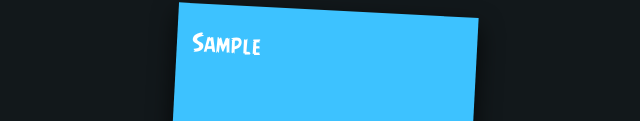
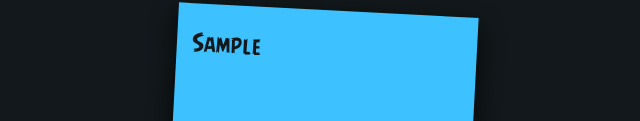
Before and after one commit to rocky2210/Javascript_mini_web_projects, a plain HTML site: page 006_Simple_Sticky_Notes/index.html in a window 1280 px wide. Both pictures are taken after typing "Sample" into the empty fields and a click on the button "Add Note". Shown: the part 179-300 px from the top of the page, without its empty margins (319-959 px from the left). Drawn offline with nearby package versions, Linux system fonts and the light colour scheme.

Commit message:
Simple Sticky Notes : fix color

```diff
--- a/006_Simple_Sticky_Notes/style.css
+++ b/006_Simple_Sticky_Notes/style.css
@@ -14,7 +14,7 @@
 
 body {
     position: relative;
-    background-color: rgb(18,24,27) ;
+    background-color: rgb(18,24,27);
     font-family: var(--font-family);
 }
 
@@ -114,7 +114,7 @@ button:hover {
 
 .note h1 {
     font-size: 1.5rem;
-    color: #fff !important;
+    color: rgb(18,24,27) !important;
 }
 
 .details {
```
